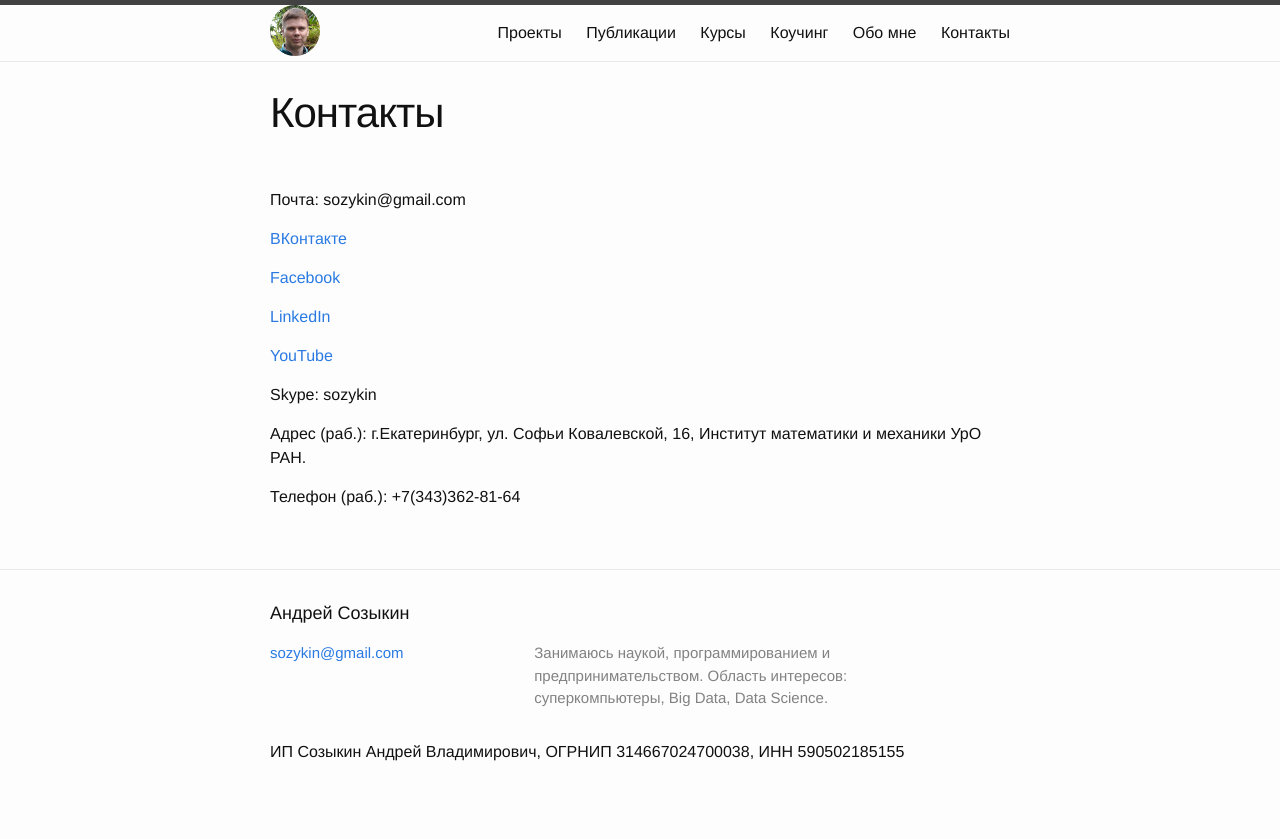
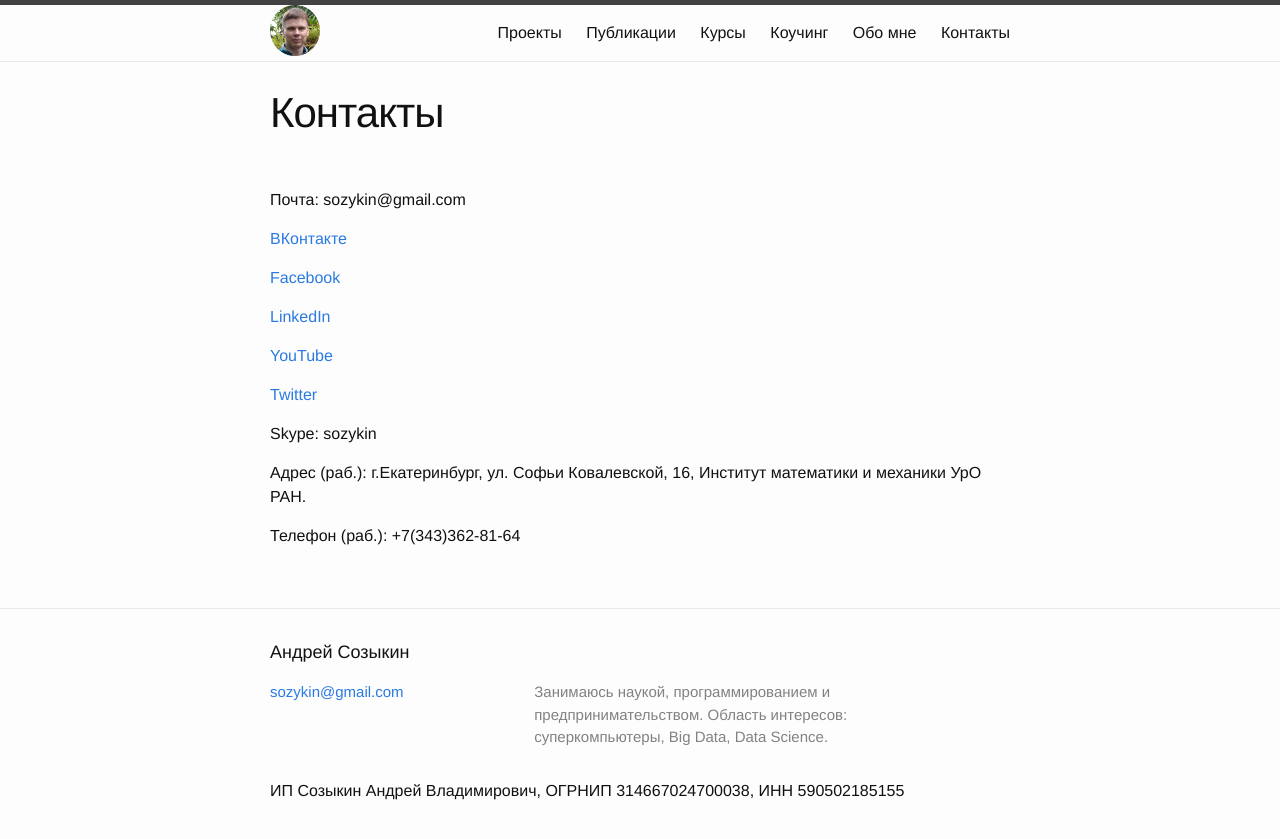
Before and after one commit to sozykin/asozykin.ru, a Jekyll site: the page built from _pages/contacts.md, in a window 1280 px wide. Shown: the top 839 px of the page. Built offline with Jekyll 4.4.1, drawn with Linux system fonts in a browser that asks for light colours; comment, search, counter and statistics services are not loaded.

Commit message:
Added twitter to contacts

```diff
--- a/_pages/contacts.md
+++ b/_pages/contacts.md
@@ -14,6 +14,8 @@ permalink: /contacts/
 
 [YouTube](https://www.youtube.com/channel/UC5gufuYHPSsJA-jul-iwyXA)
 
+[Twitter](https://twitter.com/AndreySozykin)
+
 Skype: sozykin
 
 Адрес (раб.): г.Екатеринбург, ул. Софьи Ковалевской, 16, Институт математики и механики УрО РАН.
```
